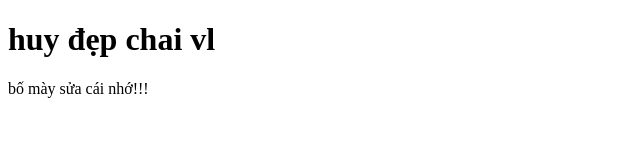
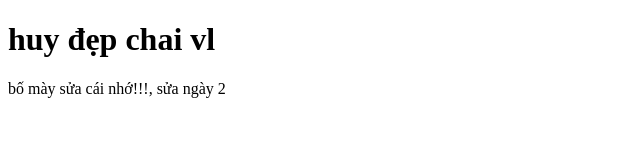
Before and after one commit to vanhuy127/test-git, a plain HTML site: page index.html in a window 1280 px wide. Shown: the full height of the page, 0-640 px from the left. Drawn offline with Linux system fonts and the light colour scheme.

Commit message:
sưa để tạo conflig

```diff
--- a/index.html
+++ b/index.html
@@ -9,6 +9,7 @@
   <body>
     <h1>huy đẹp chai vl</h1>
 
-    <p> bố mày sửa cái nhớ!!!<p>
+    <p>bố mày sửa cái nhớ!!!, sửa ngày 2</p>
+    <p></p>
   </body>
 </html>
```
